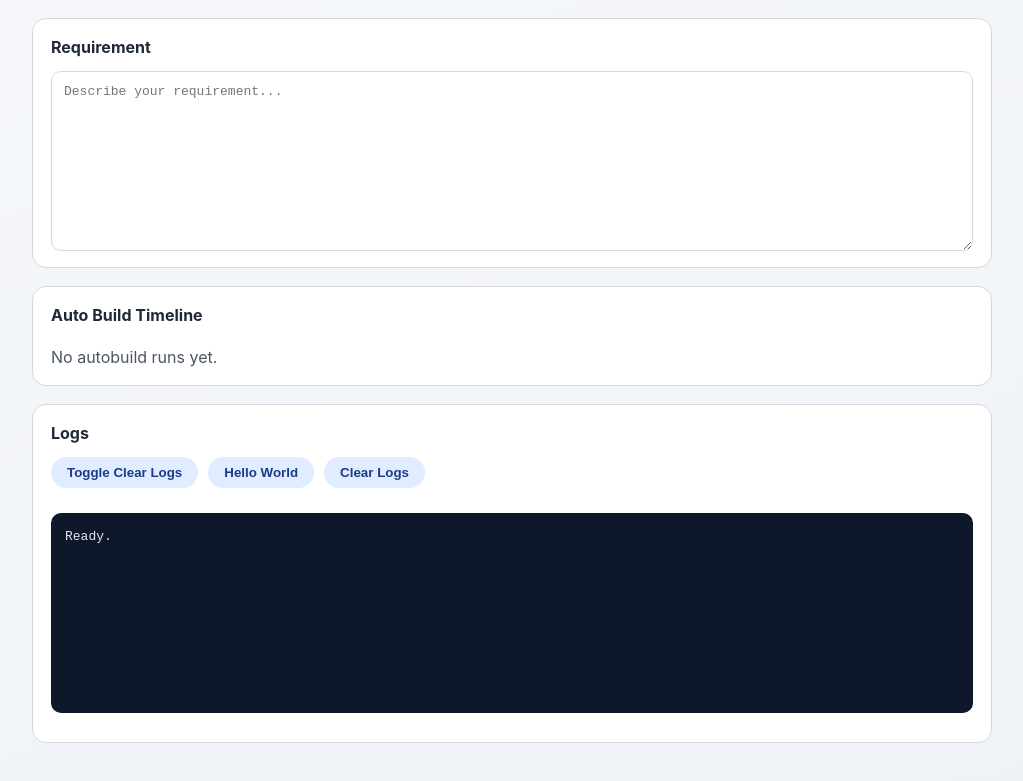
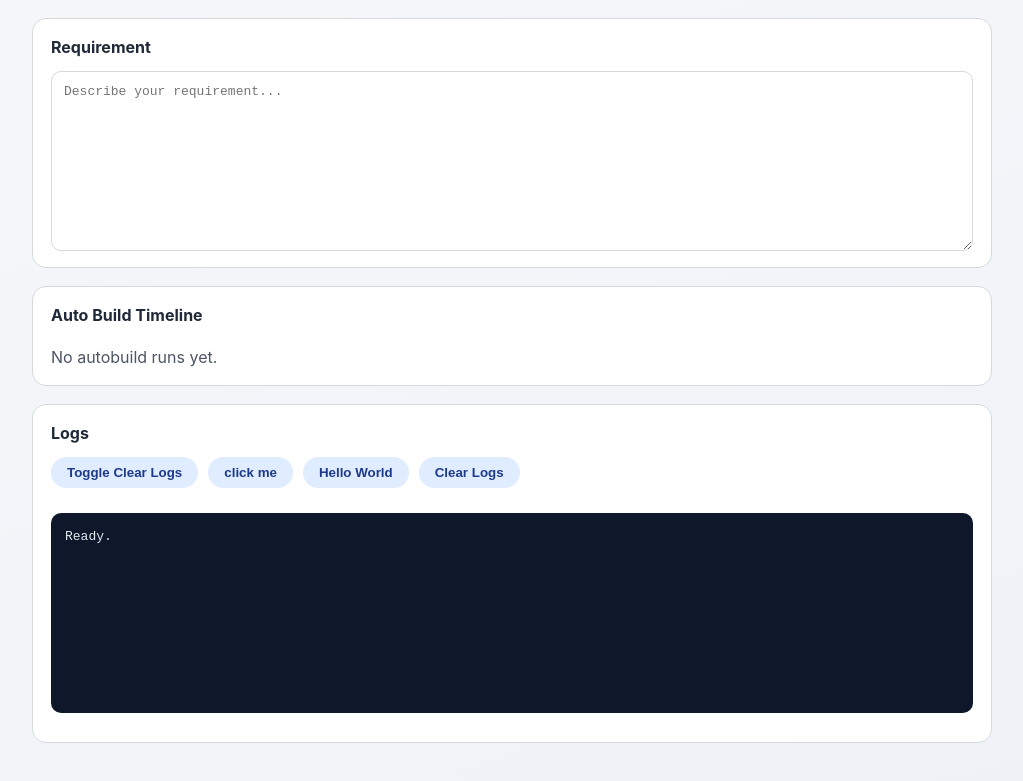
Before and after one commit to eickegao/ai-dev-orchestrator, a React (Vite) app: page / in a window 1280 px wide. Shown: the part 587-1368 px from the top of the page, without its empty margins (128-1151 px from the left). Built offline with nearby package versions, Linux system fonts and the light colour scheme.

Commit message:
Update App.tsx

```diff
--- a/src/renderer/App.tsx
+++ b/src/renderer/App.tsx
@@ -57,6 +57,7 @@ const App = () => {
   const [apiError, setApiError] = useState<string | null>(null);
   const [requirement, setRequirement] = useState("");
   const [showClearLogs, setShowClearLogs] = useState(true);
+  const [showHelloWorld, setShowHelloWorld] = useState(true);
   const logRef = useRef<HTMLPreElement | null>(null);
 
   const appendLog = (entry: LogEntry) => {
@@ -740,6 +741,20 @@ const App = () => {
           </button>
           <button
             className="secondary"
+            onClick={() => {
+              appendLog({
+                id: `${Date.now()}-click-me`,
+                text: "+1\n",
+                source: "system"
+              });
+              setShowHelloWorld((prev) => !prev);
+            }}
+          >
+            click me
+          </button>
+          {showHelloWorld && (
+          <button
+            className="secondary"
             onClick={() =>
               appendLog({
                 id: `${Date.now()}-hello-click`,
@@ -750,6 +765,7 @@ const App = () => {
           >
             Hello World
           </button>
+          )}
           {showClearLogs && (
             <button className="secondary" onClick={clearLogs} disabled={!logEntries.length}>
               Clear Logs
```
